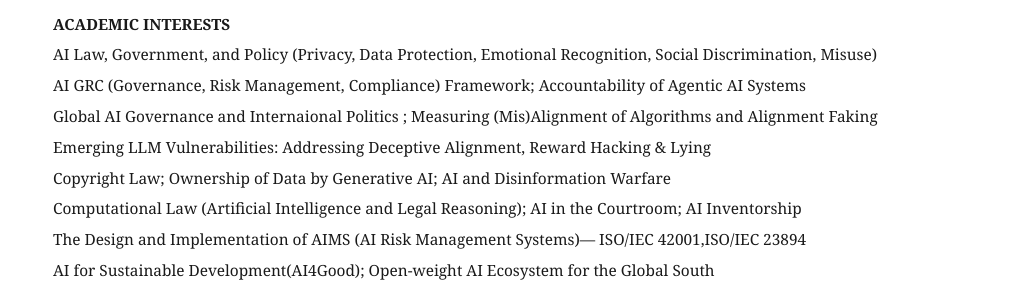
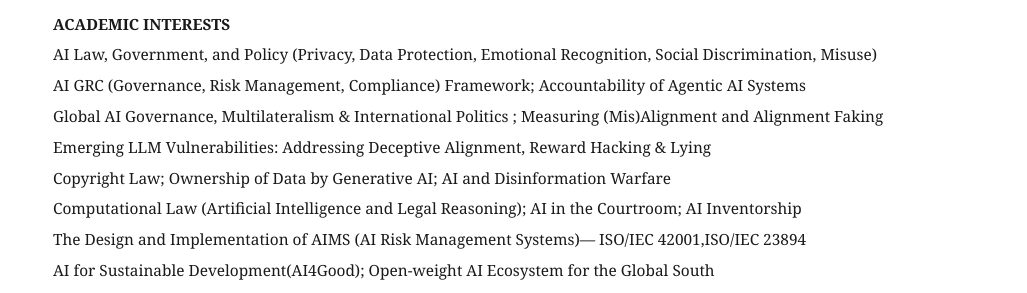
Before and after one commit to eunchangchoi/eunchangchoi.github.io, a Jekyll site: the page built from index.md, in a window 1280 px wide and 900 px high, scrolled down 10926 px. Shown: the part 283-576 px from the top of the window, without its empty margins (47-1074 px from the left). Built offline with Jekyll 4.4.1, drawn with Linux system fonts in a browser that asks for light colours.

Commit message:
Update index.md

```diff
--- a/index.md
+++ b/index.md
@@ -248,7 +248,7 @@
  <strong> ACADEMIC INTERESTS </strong> <br>
    AI Law, Government, and Policy (Privacy, Data Protection, Emotional Recognition, Social Discrimination, Misuse) <br>
    AI GRC (Governance, Risk Management, Compliance) Framework; Accountability of Agentic AI Systems <br>
-   Global AI Governance and Internaional Politics ; Measuring (Mis)Alignment of Algorithms and Alignment Faking <br>
+   Global AI Governance, Multilateralism & International Politics ; Measuring (Mis)Alignment and Alignment Faking <br>
    Emerging LLM Vulnerabilities: Addressing Deceptive Alignment, Reward Hacking & Lying <br>
    Copyright Law; Ownership of Data by Generative AI; AI and Disinformation Warfare <br>
    Computational Law (Artificial Intelligence and Legal Reasoning); AI in the Courtroom; AI Inventorship <br>
```
